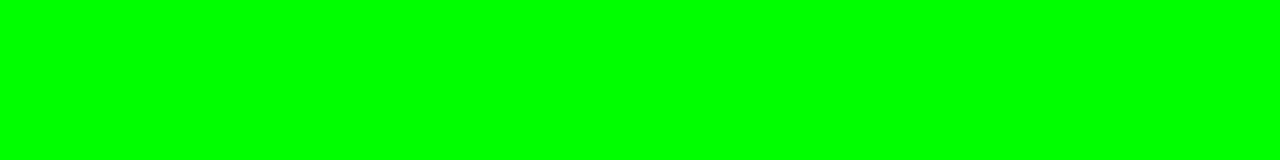
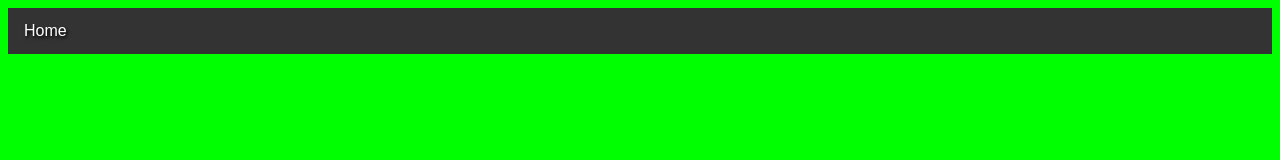
Before and after one commit to MBTrips/MBTrips.github.io, a plain HTML site: page trip1/index.htm in a window 1280 px wide. Drawn offline with Linux system fonts and the light colour scheme.

Commit message:
Update index.htm

```diff
--- a/trip1/index.htm
+++ b/trip1/index.htm
@@ -5,6 +5,8 @@
     <link rel="stylesheet" href="/styles/main.css" />
   </head>
   <body>
-
+    <ul class="nav">
+      <li><a href="/">Home</a></li>
+    </ul>
   </body>
 </html>
```
